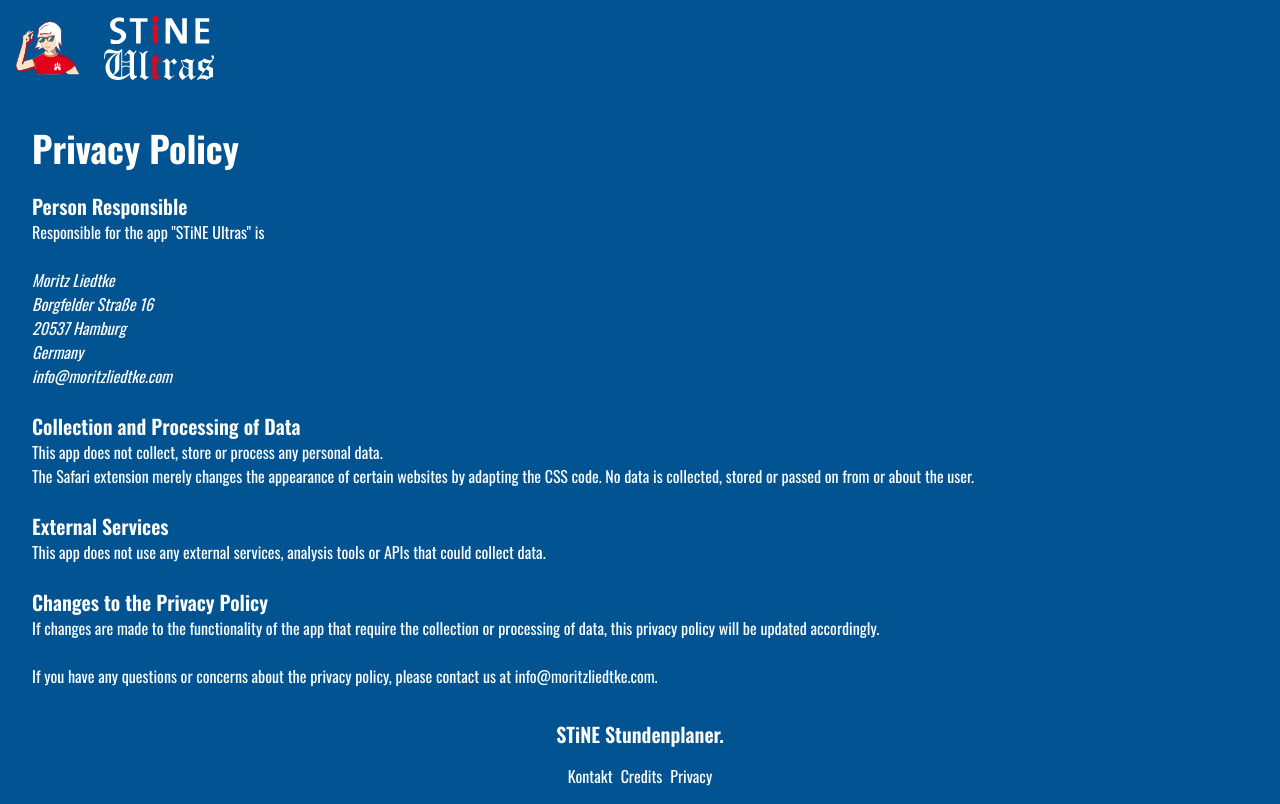
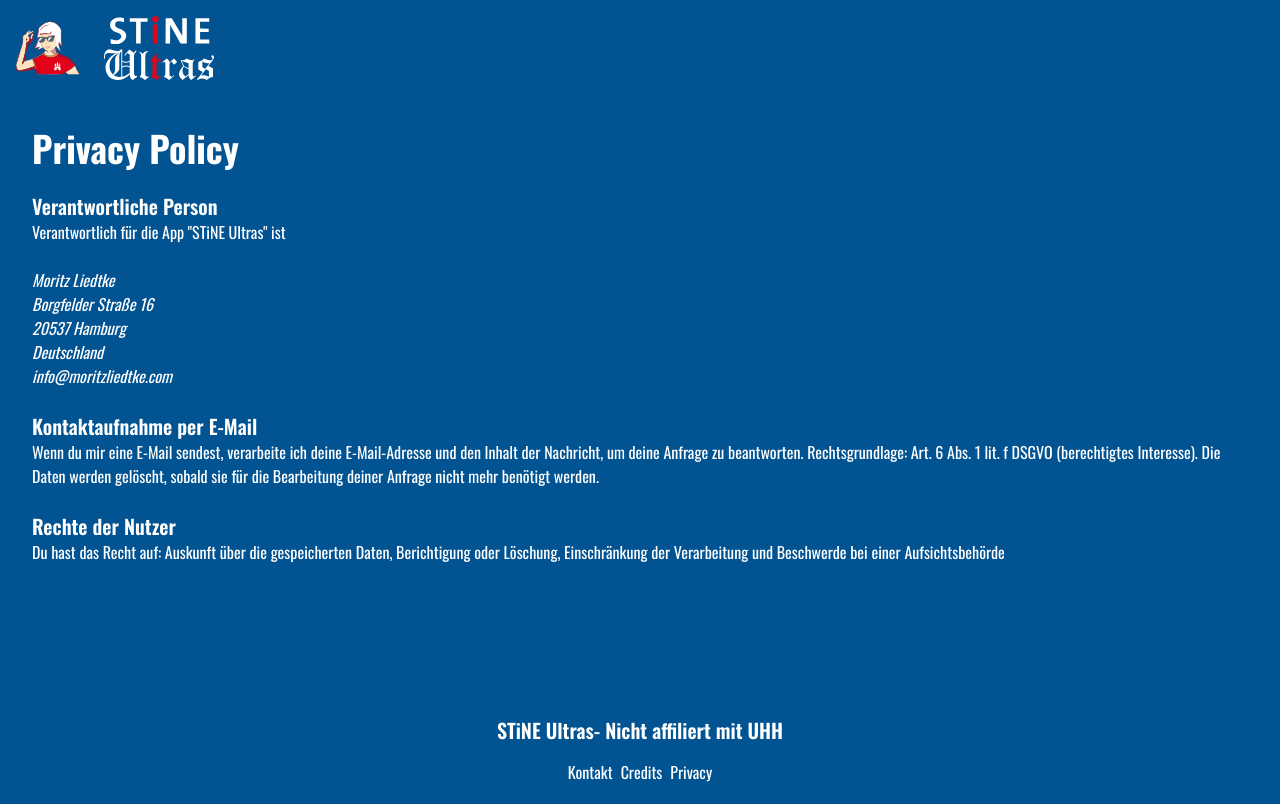
Before and after one commit to to-typ/stineultras-page, a Next.js app: page /info/privacy in a window 1280 px wide. Built offline with nearby package versions, Linux system fonts and the light colour scheme.

Commit message:
updated metadata

```diff
--- a/src/app/info/privacy/page.tsx
+++ b/src/app/info/privacy/page.tsx
@@ -20,56 +20,45 @@
         <h1 className="text-4xl font-bold">Privacy Policy</h1>
 
         <section>
-          <h2 className="text-xl font-semibold">Person Responsible</h2>
-          <p>Responsible for the app &quot;STiNE Ultras&quot; is</p>
+          <h2 className="text-xl font-semibold">Verantwortliche Person</h2>
+          <p>Verantwortlich für die App &quot;STiNE Ultras&quot; ist</p>
           <br />
           <address>
             Moritz Liedtke <br />
             Borgfelder Straße 16 <br />
             20537 Hamburg <br />
-            Germany <br />
+            Deutschland <br />
             <a href="mailto:info@moritzliedtke.com">info@moritzliedtke.com</a>
           </address>
         </section>
 
         <section>
           <h2 className="text-xl font-semibold">
-            Collection and Processing of Data
+            Kontaktaufnahme per E-Mail
           </h2>
-          <p>This app does not collect, store or process any personal data.</p>
           <p>
-            The Safari extension merely changes the appearance of certain
-            websites by adapting the CSS code. No data is collected, stored or
-            passed on from or about the user.
+            Wenn du mir eine E-Mail sendest, verarbeite ich deine E-Mail-Adresse und den Inhalt der Nachricht, um deine Anfrage zu beantworten.
+            Rechtsgrundlage: Art. 6 Abs. 1 lit. f DSGVO (berechtigtes Interesse).
+            Die Daten werden gelöscht, sobald sie für die Bearbeitung deiner Anfrage nicht mehr benötigt werden.
           </p>
         </section>
 
         <section>
-          <h2 className="text-xl font-semibold">External Services</h2>
+          <h2 className="text-xl font-semibold">Rechte der Nutzer</h2>
           <p>
-            This app does not use any external services, analysis tools or APIs
-            that could collect data.
+            Du hast das Recht auf:
+
+            Auskunft über die gespeicherten Daten,
+
+            Berichtigung oder Löschung,
+
+            Einschränkung der Verarbeitung und
+
+            Beschwerde bei einer Aufsichtsbehörde
           </p>
         </section>
 
-        <section>
-          <h2 className="text-xl font-semibold">
-            Changes to the Privacy Policy
-          </h2>
-          <p>
-            If changes are made to the functionality of the app that require the
-            collection or processing of data, this privacy policy will be
-            updated accordingly.
-          </p>
-        </section>
 
-        <section>
-          <p>
-            If you have any questions or concerns about the privacy policy,
-            please contact us at{" "}
-            <a href="mailto:info@moritzliedtke.com">info@moritzliedtke.com</a>.
-          </p>
-        </section>
       </div>
     </>
   );
--- a/src/app/layout.tsx
+++ b/src/app/layout.tsx
@@ -11,7 +11,7 @@
 
 export const metadata: Metadata = {
   title: "STiNE Ultras",
-  description: "Hol dir das Redesign für STiNE und beautifyziere Kurse wählen!",
+  description: "Macht Kurse wählen ultra einfach.",
   applicationName: "STiNE Ultras",
   icons: [
     {
@@ -26,6 +26,9 @@
     },
     {
       name: "Moritz",
+    },
+    {
+      name: "Robin",
     },
   ],
   keywords: [
@@ -49,7 +52,7 @@
   openGraph: {
     title: "STiNE Ultras",
     description:
-      "Hol dir das Redesign für STiNE und beautifyziere Kurse wählen!",
+      "Macht Kurse wählen ultra einfach.",
     url: "https://stineultras.de",
     type: "website",
     images: [
@@ -66,7 +69,7 @@
     card: "summary_large_image",
     title: "STiNE Ultras",
     description:
-      "Hol dir das Redesign für STiNE und beautifyziere Kurse wählen!",
+      "Macht Kurse wählen ultra einfach.",
     images: ["https://stineultras.de/preview.png"],
   },
 };
@@ -85,7 +88,7 @@
         <div className="flex-grow">{children}</div>
         <div>
           <div className="text-white text-center text-lg sm:text-xl font-semibold">
-            <p>STiNE Stundenplaner.</p>
+            <p>STiNE Ultras- Nicht affiliert mit UHH</p>
           </div>
         </div>
         <footer className="bg-ocean w-full">
```
